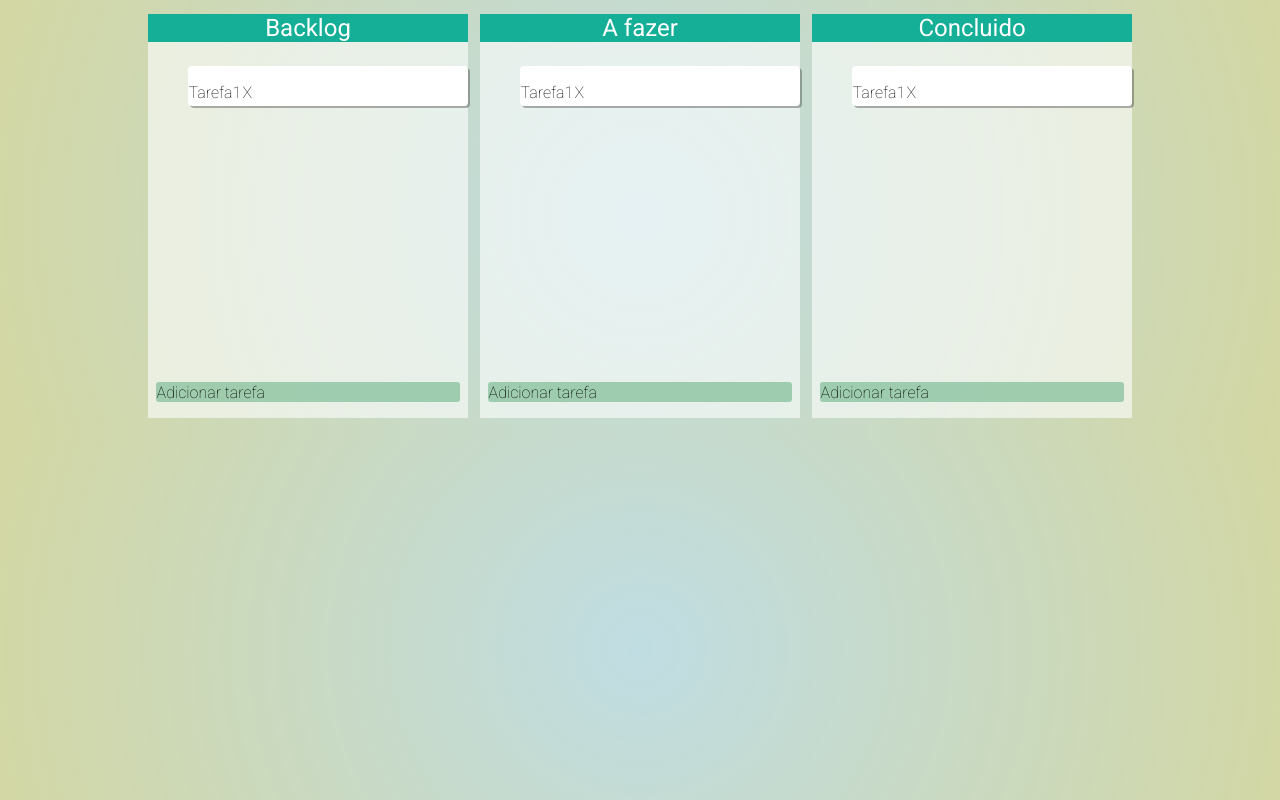
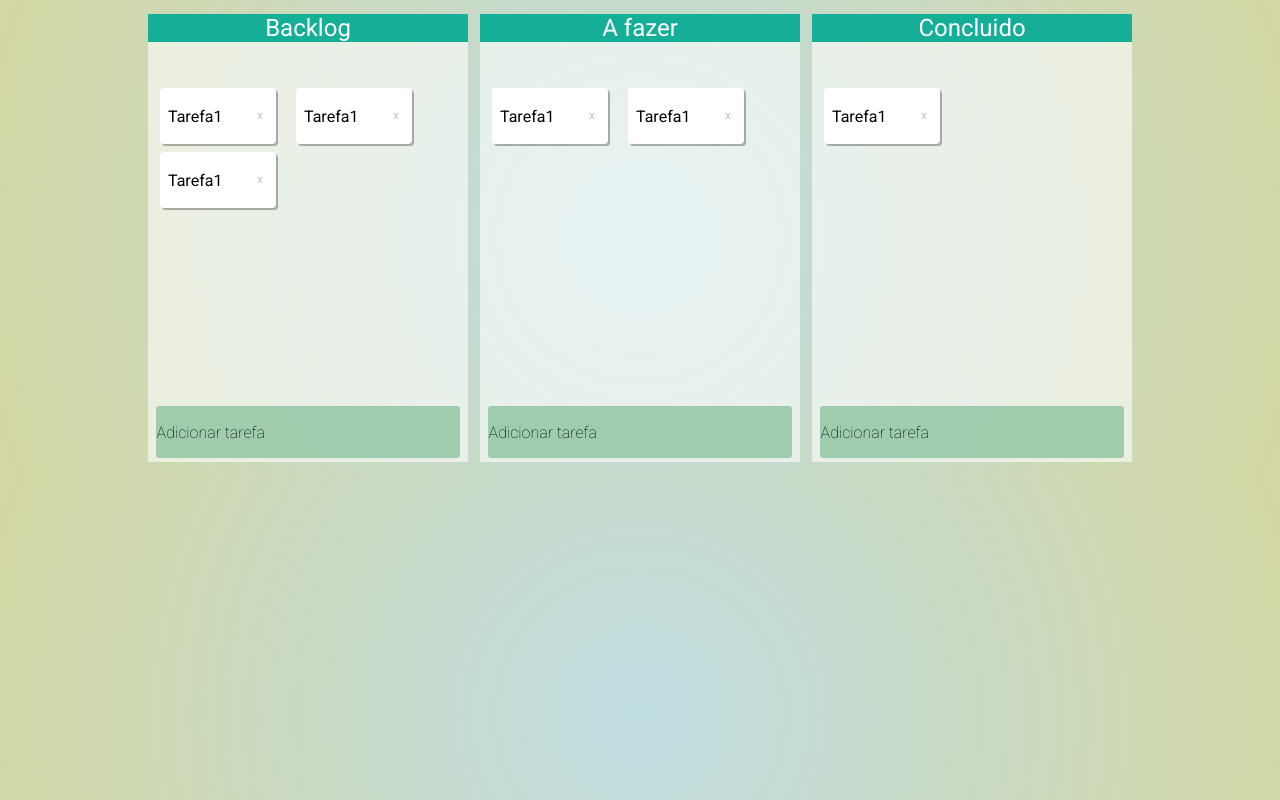
Before and after one commit to felipelouzeiro/tasklist, a website: page index.html in a window 1280 px wide. Drawn offline with Linux system fonts and the light colour scheme.

Commit message:
feat: posicionando e estilizando blocos

```diff
--- a/index.html
+++ b/index.html
@@ -13,7 +13,15 @@
       <ul>
         <li>
           <p>Tarefa1</p>
-          <p>X</p>
+          <p class="remove">x</p>
+        </li>
+        <li>
+          <p>Tarefa1</p>
+          <p class="remove">x</p>
+        </li>
+        <li>
+          <p>Tarefa1</p>
+          <p class="remove">x</p>
         </li>
       </ul>
 
@@ -28,7 +36,11 @@
       <ul>
         <li>
           <p>Tarefa1</p>
-          <p>X</p>
+          <p class="remove">x</p>
+        </li>
+        <li>
+          <p>Tarefa1</p>
+          <p class="remove">x</p>
         </li>
       </ul>
 
@@ -43,7 +55,7 @@
       <ul>
         <li>
           <p>Tarefa1</p>
-          <p>X</p>
+          <p class="remove">x</p>
         </li>
       </ul>
 
--- a/style.css
+++ b/style.css
@@ -17,6 +17,8 @@ body {
   background-color: rgb(255, 255, 255, 0.6);
   width: 320px;
   margin: 6px;
+  display: flex;
+  flex-direction: column;
 }
 
 h3 {
@@ -35,7 +37,11 @@ h3 {
   border-radius: 3px;
 }
 
-p {
+.add-card:hover {
+  cursor: pointer;
+}
+
+.add-card p {
   font-size: 16px;
   padding: 0.6px;
   font-weight: 100;
@@ -44,6 +50,10 @@ p {
 ul {
   list-style-type: none;
   min-height: 300px;
+  padding: 2px;
+  display: flex;
+  flex-wrap: wrap;
+  align-content: flex-start;
 }
 
 li {
@@ -55,4 +65,29 @@ li {
   height: 40px;
 
   display: flex;
+  justify-content: space-between;
+  margin: 4px 10px;
+  padding: 8px;
+
+  display: flex;
+  align-items: center;
 }
+
+li:hover {
+  cursor: move;
+}
+
+.remove {
+  width: 16px;
+  height: 16px;
+  border-radius: 50%;
+  text-align: center;
+  font-size: 12px;
+  color: #c3c3c3;
+}
+
+.remove:hover {
+  background-color: rgba(197, 216, 211, 0.49);
+  color: black;
+  cursor: pointer;
+}
```
